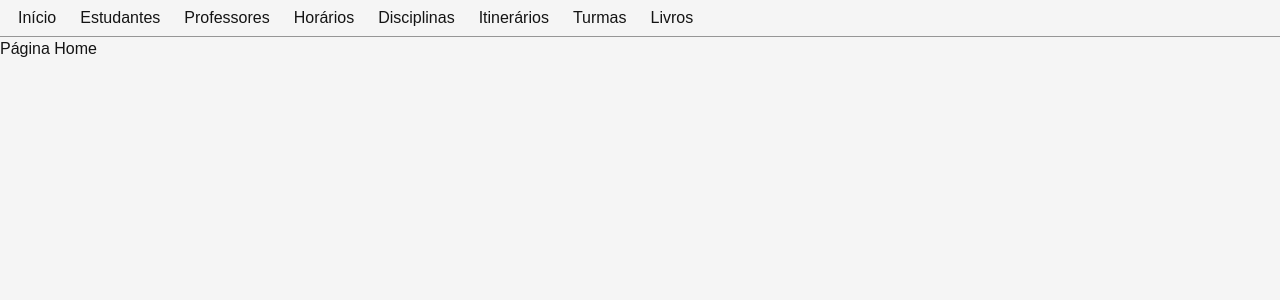
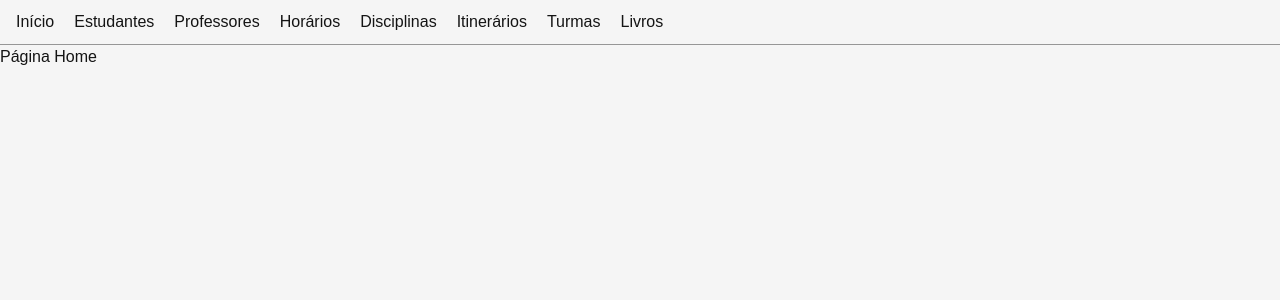
Before and after one commit to WebCorvus/School-Secretary, a Next.js app in the folder frontend/: page / in a window 1280 px wide. Shown: the top 300 px of the page. Built offline with nearby package versions, Linux system fonts and the light colour scheme.

Commit message:
Adjust header links

```diff
--- a/frontend/src/app/globals.css
+++ b/frontend/src/app/globals.css
@@ -83,8 +83,12 @@ body {
 	@apply p-1.5 flex flex-row;
 }
 
+.header li {
+	@apply m-1;
+}
+
 .header a {
-	@apply p-1.5 m-1.5 text-[var(--link-color)] active:bg-[var(--link-active)] hover:bg-[var(--link-hover)] rounded-md;
+	@apply p-1.5 text-[var(--link-color)] active:bg-[var(--link-active)] hover:bg-[var(--link-hover)] rounded-md;
 }
 
 .form-container {
```
